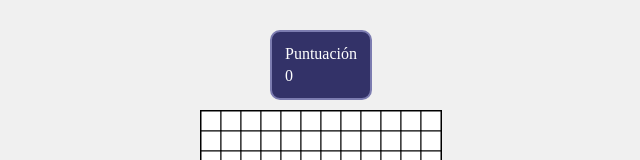
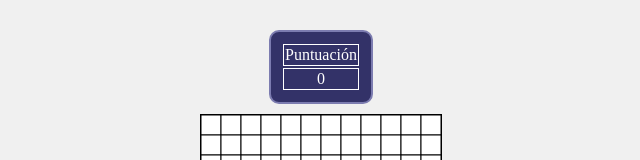
Before and after one commit to LeoGidev/Tetris, a plain HTML site: page index.html in a window 1280 px wide. Shown: the top 160 px of the page, without its empty margins (319-959 px from the left). Drawn offline with Linux system fonts and the light colour scheme.

Commit message:
se trabaja en estilos

```diff
--- a/styles.css
+++ b/styles.css
@@ -57,3 +57,7 @@ table{
   border: 2px solid rgb(124, 124, 176);
   border-radius: 10px;
 }
+td{
+  text-align: center;
+  border: 1px solid white;
+}
```
